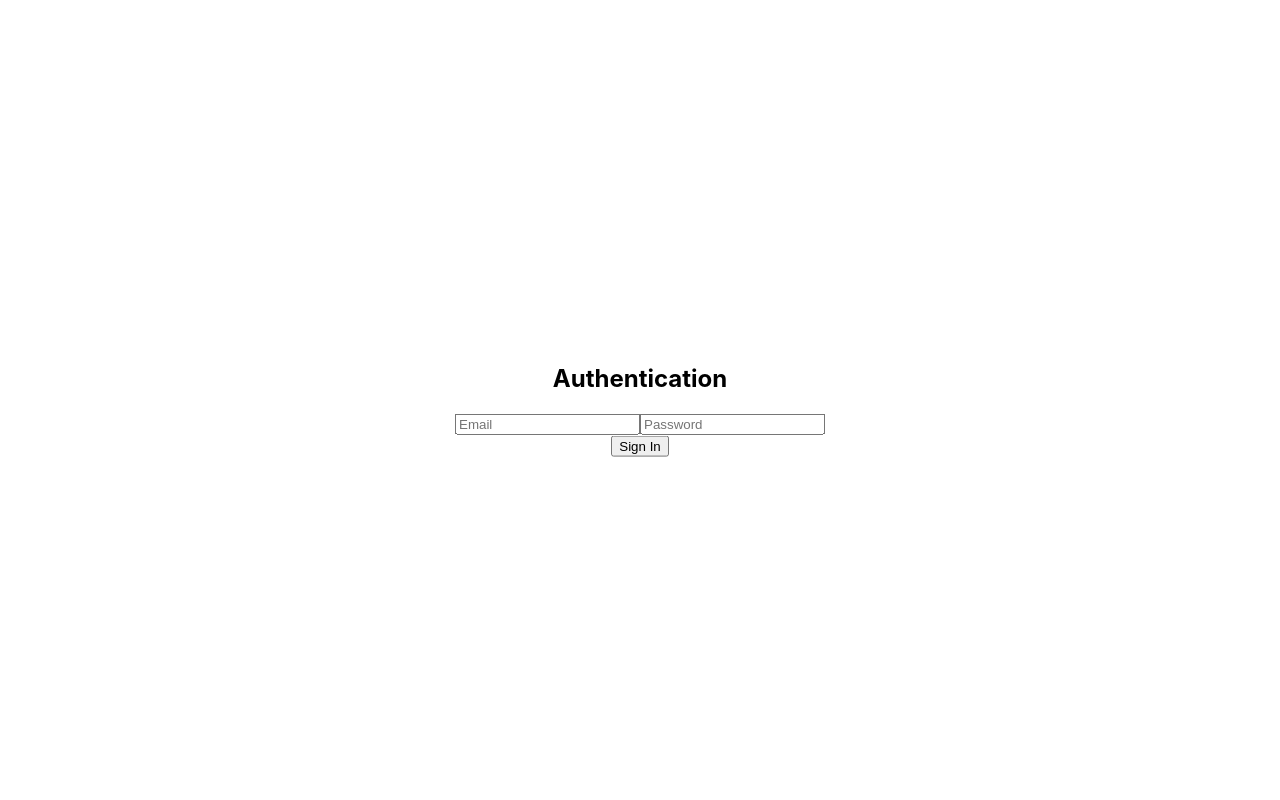
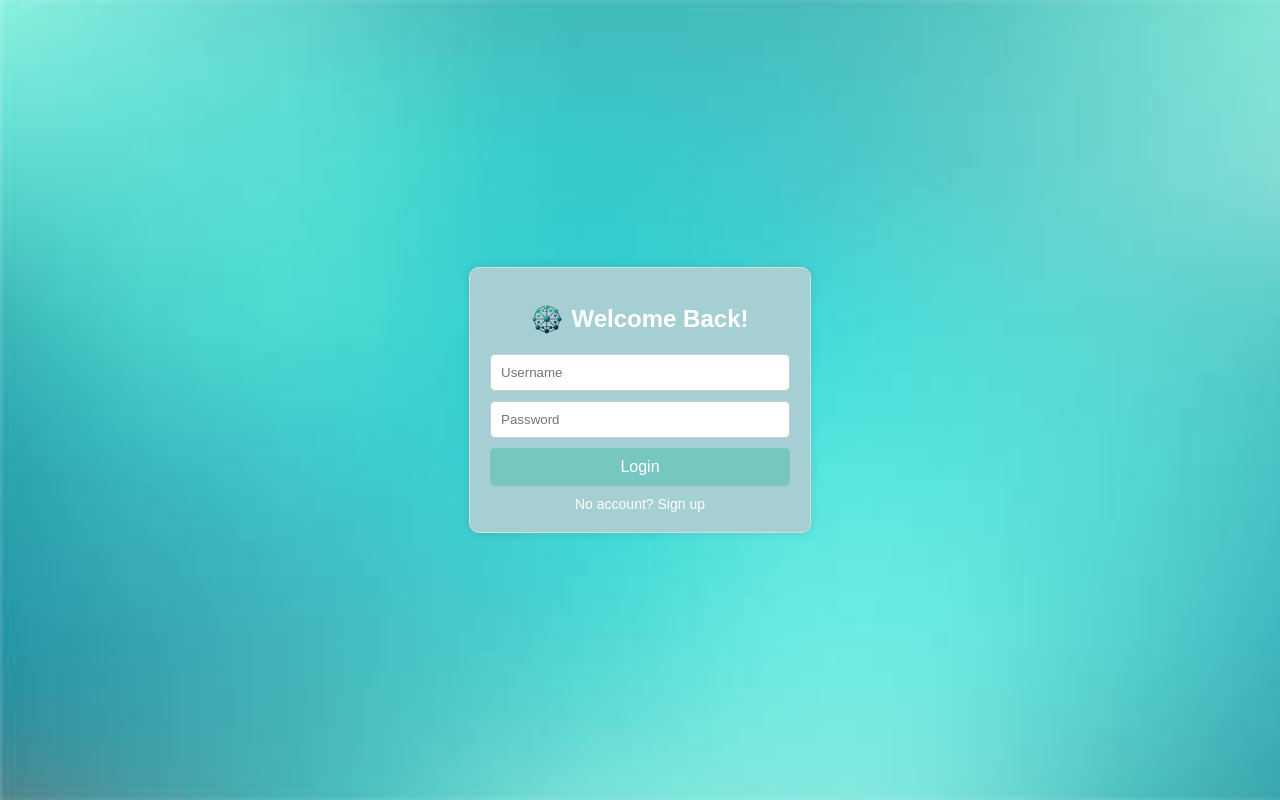
Before and after one commit to zhehan-p/NUSHhack, a React (Create React App) app: page /Auth in a window 1280 px wide. Built offline with nearby package versions, Linux system fonts and the light colour scheme.

Commit message:
login page nicer

```diff
--- a/src/App.js
+++ b/src/App.js
@@ -1,10 +1,4 @@
 import './styles/App.css';
-import Login from './pages/Course.js';
-import {
-  BrowserRouter as Router,
-  Routes,
-  Route,
-} from "react-router-dom";
 import './styles/home.css';
 import bg from './background.png';
 import logo from './logo.png';
@@ -33,8 +27,8 @@ function App() {
           <div style={{width: "200px"}}></div>
           <div class="nav-buttons">
                     <a onClick={()=>scrollToSection(about_us)} class="nav-button">About Us</a>
-                    <a href="/auth" class="nav-button">Sign Up</a>
-                    <a href="/auth" class="nav-button">Log in</a>
+                    <a href="/Signup" class="nav-button">Sign Up</a>
+                    <a href="/Auth" class="nav-button">Log in</a>
                     </div>
         </div>
       </div>
--- a/src/pages/Course.js
+++ /dev/null
@@ -1,38 +0,0 @@
-import '../styles/Course.css';
-
-import React from 'react';
-
-import FetchJSON from '../FetchJSON';
-
-function Login() {
-    return (
-        <React.Fragment>
-            <div style={{
-                display: "flex",
-                alignItems: "center",
-                justifyContent: "right",
-            }}>
-                <a href="../NUSHhack"><p style={{
-                    verticalAlign: "top",
-                    textAlign: "right",
-                    paddingRight: "50px",
-                    width: "50px",
-                    fontSize: 50,
-                    color: "#000000"
-                }}>x</p></a>
-            </div>
-            <div class="loginbody"/>
-            <div class="container">
-                <div class="box">
-                    <h1>Welcome Back!</h1>
-                    <select>
-                        <option value="">Select School...</option>
-                        <FetchJSON/>
-                    </select>
-                </div>
-            </div>
-        </React.Fragment>
-    );
-}
-
-export default Login;
--- a/src/pages/SignUp.js
+++ b/src/pages/SignUp.js
@@ -0,0 +1,4 @@
+function Signup(){
+
+}
+export default Signup
--- a/src/pages/auth.js
+++ b/src/pages/auth.js
@@ -1,6 +1,7 @@
 import '../styles/auth.css';
 import teacher_list from '../data/teachers.json';
 import students_list from '../data/students.json';
+import icon from '../icon.png';
 
 import {useState} from "react";
 
@@ -20,25 +21,19 @@ const Auth = () => {
     }
 
     return (
-        <div class="container">
-            <h2 class="header">Authentication</h2>
+        <div class="bg">
+            <div class="container">
+                <div class="box">
+                    <h1><img src={icon} alt="Icon"/>Welcome Back!</h1>
 
-            <div class="inputContainer">
-                <input
-                    class="input"
-                    placeholder="Email"
-                    onChange={(e) => setEmail(e.target.value)}
-                />
-                <input
-                    class="input"
-                    placeholder="Password"
-                    type="password"
-                    onChange={(e) => setPassword(e.target.value)}
-                />
-            </div>
+                    <input type="text" class="input-field" placeholder="Username" required/>
 
-            <div class="buttonContainer">
-                <button class="button" onClick={signIn}>Sign In</button>
+                    <input type="password" class="input-field" placeholder="Password" required/>
+
+                    <button class="login-btn">Login</button>
+
+                    <a href="/Signup" class="signup-link">No account? Sign up</a>
+                </div>
             </div>
         </div>
     );
--- a/src/styles/Course.css
+++ /dev/null
@@ -1,63 +0,0 @@
-/* Set image as background */
-.loginbody {
-background-image: url('../background.png');
-background-size: cover;
-font-family: Arial, sans-serif;
-}
-
-/* Centered container */
-.container {
-position: absolute;
-top: 50%;
-left: 50%;
-transform: translate(-50%, -50%);
-text-align: center;
-}
-
-/* Rounded square box */
-.box {
-background-color: #a6cfd3;
-padding: 20px;
-border: 1px solid #ddd;
-border-radius: 10px;
-box-shadow: 0 0 10px rgba(0, 0, 0, 0.1);
-width: 300px;
-}
-
-/* Welcome text styles */
-.box h1 {
-color: #fff;
-font-size: 24px;
-font-weight: bold;
-margin-bottom: 20px;
-}
-
-/* School selection dropdown */
-select {
-padding: 10px;
-border: 1px solid #ccc;
-background-color: #9ed3f4;
-border-radius: 5px;
-width: 100%;
-margin-bottom: 10px;
-}
-
-/* Login box */
-.login-box {
-margin-top: 10px;
-}
-
-/* Sign in with Google button */
-.google-btn {
-background-color: #3a99d3;
-color: #fff;
-padding: 10px 20px;
-border: none;
-border-radius: 5px;
-cursor: pointer;
-width: 100%;
-}
-
-.google-btn:hover {
-background-color: #3976c5;
-}
--- a/src/styles/auth.css
+++ b/src/styles/auth.css
@@ -1,46 +1,88 @@
+.bg{
+    font-family: Arial, sans-serif;
+    height: 100vh;
+    background-size: cover;
+    background-image: url('../background.png');
+}
 
+/* Centered container */
 .container {
-    display: 'flex';
-    flex-Direction: 'column';
-    align-Items: 'center';
-    width: '400px';
-    padding: '20px';
-    border: '1px solid #ccc';
-    border-Radius: '8px';
-    box-Shadow: '0 4px 8px rgba(0; 0; 0; 0.1)';
-    background-Color: '#f9f9f9';
+
+    position: absolute;
+    top: 50%;
+    left: 50%;
+    transform: translate(-50%, -50%);
+    text-align: center;
 }
-.header {
-    margin-Bottom: '20px';
-    font-Size: '1.5rem';
-    color: '#333';
+
+/* Rounded square box */
+.box {
+    background-color: #a6cfd3;
+    padding: 20px;
+    border: 1px solid #ddd;
+    border-radius: 10px;
+    box-shadow: 0 0 10px rgba(0, 0, 0, 0.1);
+    width: 300px;
 }
-.inputContainer {
-    width: '100%';
-    display: 'flex';
-    flex-Direction: 'column';
-    align-Items: 'center';
-    margin-Bottom: '15px';
+
+/* Welcome text styles */
+.box h1 {
+    color: #fff;
+    font-size: 24px;
+    font-weight: bold;
+    margin-bottom: 20px;
+    display: flex;
+    align-items: center;
+    justify-content: center;
 }
-.input {
-    width: '100%';
-    padding: '10px';
-    margin: '5px 0';
-    border-radius: '4px';
-    border: '1px solid #ccc';
+
+/* Icon next to Welcome text */
+.box h1 img {
+    width: 30px; /* Adjust size as needed */
+    height: 30px;
+    margin-right: 10px;
 }
-.buttonContainer {
-    display: 'flex';
-    flex-direction: 'column';
-    gap: '10px';
-    width: '100%';
+
+/* Input fields */
+.input-field {
+    width: 100%;
+    padding: 10px;
+    border: 1px solid #ccc;
+    border-radius: 5px;
+    margin-bottom: 10px;
+    box-sizing: border-box; /* Ensures the padding doesn't overflow the container */
 }
-.button {
-    padding: '10px';
-    background-color: '#007BFF';
-    color: '#fff';
-    border: 'none';
-    border-radius: '4px';
-    cursor: 'pointer';
-    font-size: '1rem';
+
+/* Login box */
+.login-box {
+    margin-top: 10px;
 }
+
+/* Login Button */
+.login-btn {
+    background-color: #76c7c0;
+    color: #fff;
+    padding: 10px 20px;
+    border: none;
+    border-radius: 5px;
+    width: 100%;
+    cursor: pointer;
+    font-size: 16px;
+}
+
+/* Change color on hover */
+.login-btn:hover {
+    background-color: #5d9f9f;
+}
+
+/* Sign-up link */
+.signup-link {
+    color: #fff;
+    text-decoration: none;
+    font-size: 14px;
+    margin-top: 10px;
+    display: block;
+}
+.signup-link:hover {
+    text-decoration: underline;
+}
```
Also changed, not shown: src/index.js (+7 -7 lines), src/icon.png (added).
